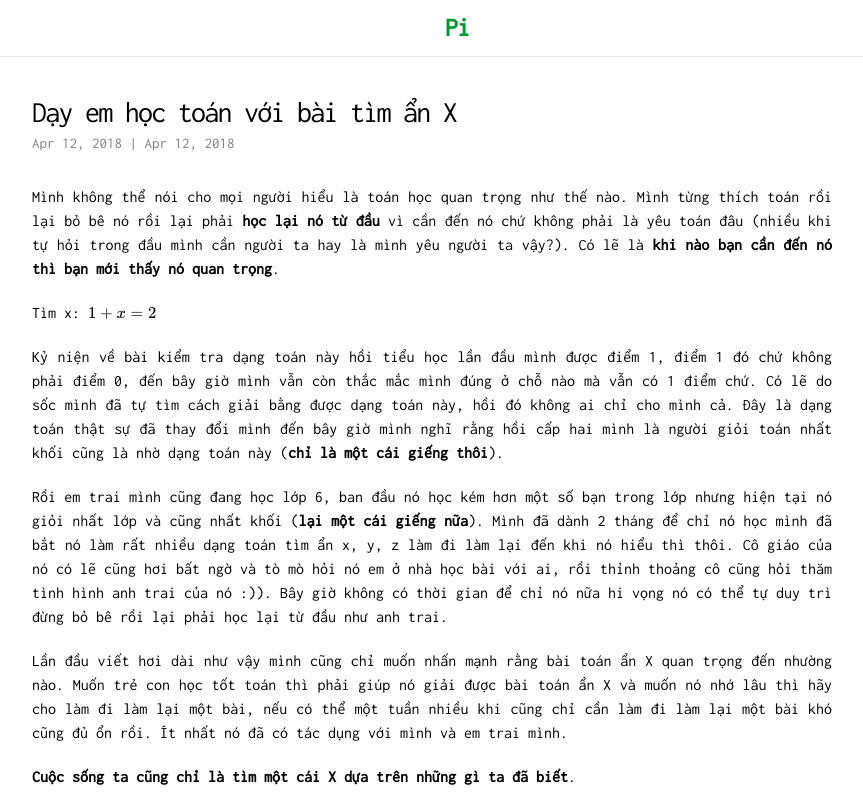
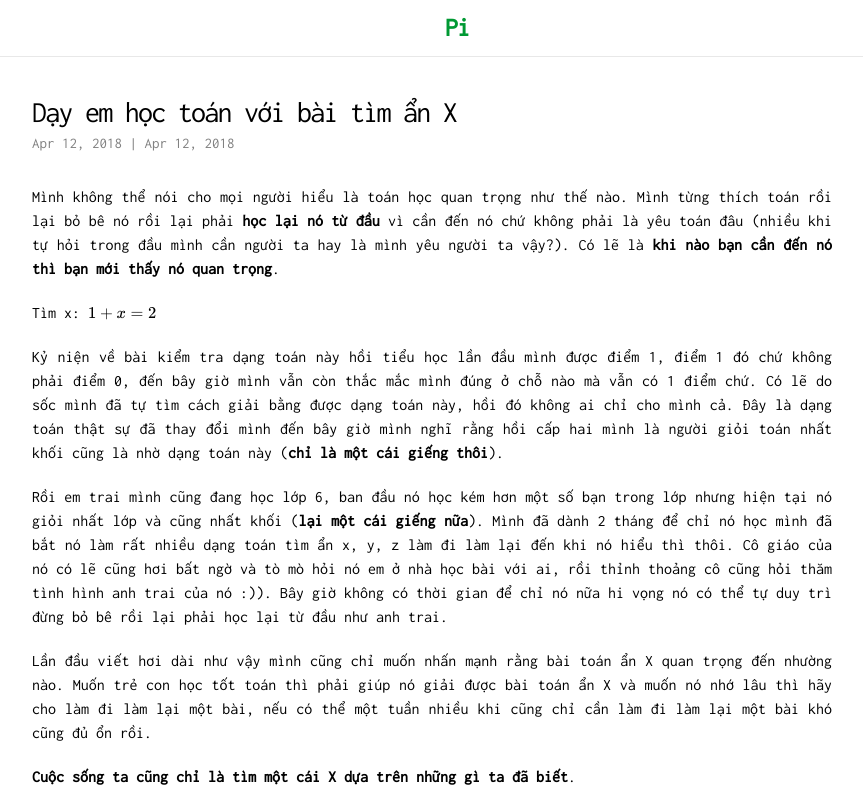
Before and after one commit to x2pi/x2pi.github.io, a Jekyll site: the page built from _posts/2018-04-12-day-em-toan.md, in a window 1280 px wide. Shown: the top 809 px of the page, without its empty margins (208-1071 px from the left). Built offline with Jekyll 4.4.1, drawn with Linux system fonts in a browser that asks for light colours; formulas are drawn with MathJax 3; comment, search, counter and statistics services are not loaded; grey boxes are pictures that could not be loaded.

Commit message:
edit post day-em-toan

```diff
--- a/_posts/2018-04-12-day-em-toan.md
+++ b/_posts/2018-04-12-day-em-toan.md
@@ -15,7 +15,7 @@ Kỷ niện về bài kiểm tra dạng toán này hồi tiểu học lần đ
 
 Rồi em trai mình cũng đang học lớp 6, ban đầu nó học kém hơn một số bạn trong lớp nhưng hiện tại nó giỏi nhất lớp và cũng nhất khối (**lại một cái giếng nữa**). Mình đã dành 2 tháng để chỉ nó học mình đã bắt nó làm rất nhiều dạng toán tìm ẩn x, y, z làm đi làm lại đến khi nó hiểu thì thôi. Cô giáo của nó có lẽ cũng hơi bất ngờ và tò mò hỏi nó em ở nhà học bài với ai, rồi thỉnh thoảng cô cũng hỏi thăm tình hình anh trai của nó :)). Bây giờ không có thời gian để chỉ nó nữa hi vọng nó có thể tự duy trì đừng bỏ bê rồi lại phải học lại từ đầu như anh trai.
 
-Lần đầu viết hơi dài như vậy mình cũng chỉ muốn nhấn mạnh rằng bài toán ẩn X quan trọng đến nhường nào. Muốn trẻ con học tốt toán thì phải giúp nó giải được bài toán ẩn X và muốn nó nhớ lâu thì hãy cho làm đi làm lại một bài, nếu có thể một tuần nhiều khi cũng chỉ cần làm đi làm lại một bài khó cũng đủ ổn rồi. Ít nhất nó đã có tác dụng với mình và em trai mình.
+Lần đầu viết hơi dài như vậy mình cũng chỉ muốn nhấn mạnh rằng bài toán ẩn X quan trọng đến nhường nào. Muốn trẻ con học tốt toán thì phải giúp nó giải được bài toán ẩn X và muốn nó nhớ lâu thì hãy cho làm đi làm lại một bài, nếu có thể một tuần nhiều khi cũng chỉ cần làm đi làm lại một bài khó cũng đủ ổn rồi.
 
 **Cuộc sống ta cũng chỉ là tìm một cái X dựa trên những gì ta đã biết**.
 
```
